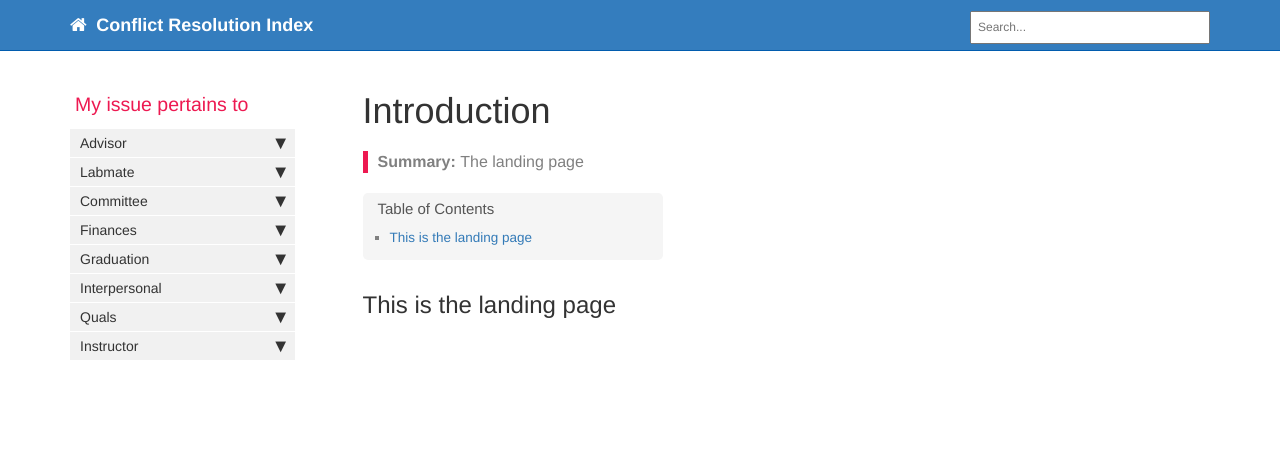
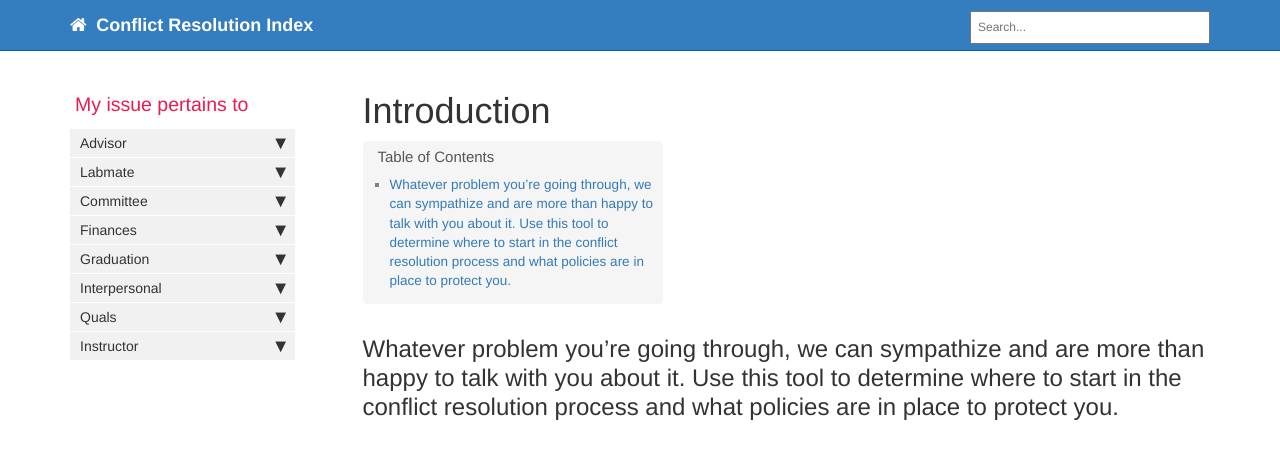
Before and after one commit to dnicks35/CRNT, a Jekyll site: the page built from index.md, in a window 1280 px wide. Shown: the top 459 px of the page. Built offline with Jekyll 4.4.1, drawn with Linux system fonts in a browser that asks for light colours; comment, search, counter and statistics services are not loaded.

Commit message:
Add files via upload
Update homepage

```diff
--- a/index.md
+++ b/index.md
@@ -2,8 +2,8 @@
 title: "Introduction"
 sidebar: mydoc_sidebar
 permalink: index.html
-summary: The landing page
+# summary: The landing page
 search: exclude
 ---
 
-## This is the landing page
+## Whatever problem you're going through, we can sympathize and are more than happy to talk with you about it. Use this tool to determine where to start in the conflict resolution process and what policies are in place to protect you.
```
